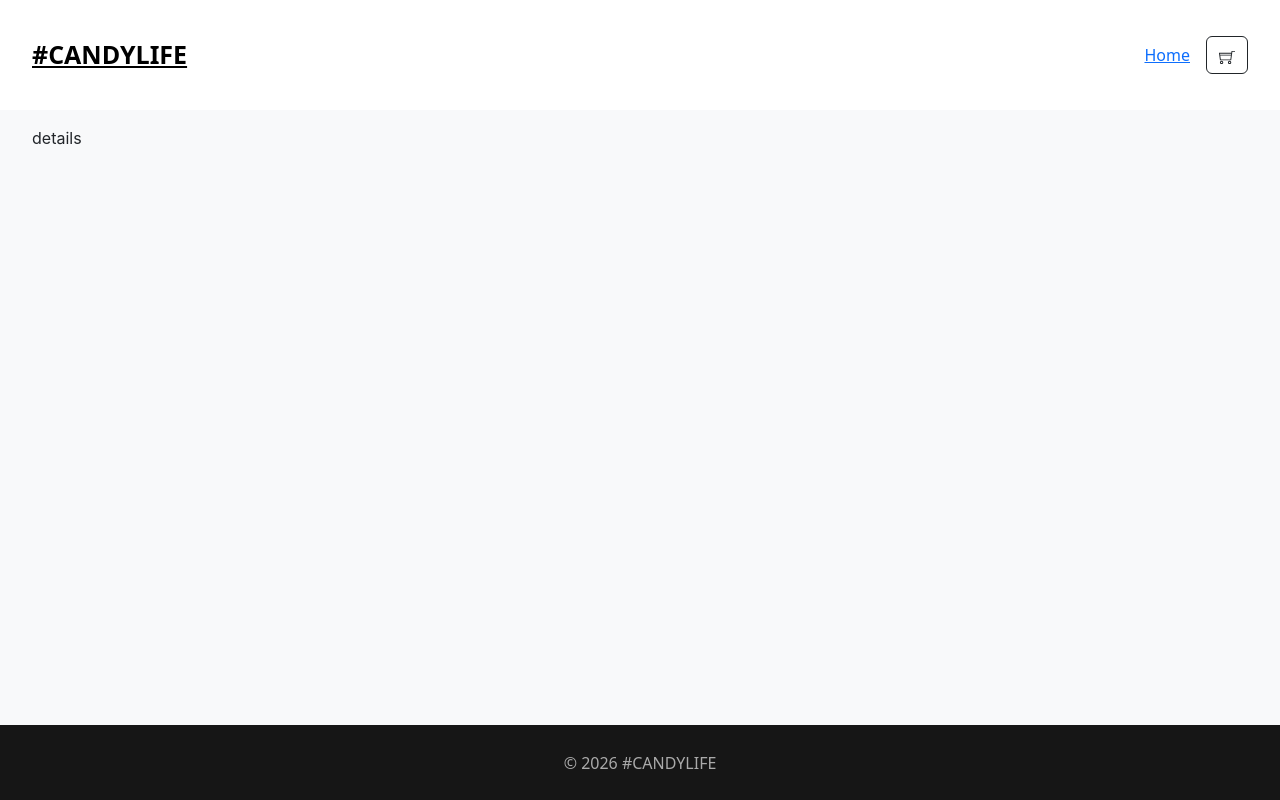
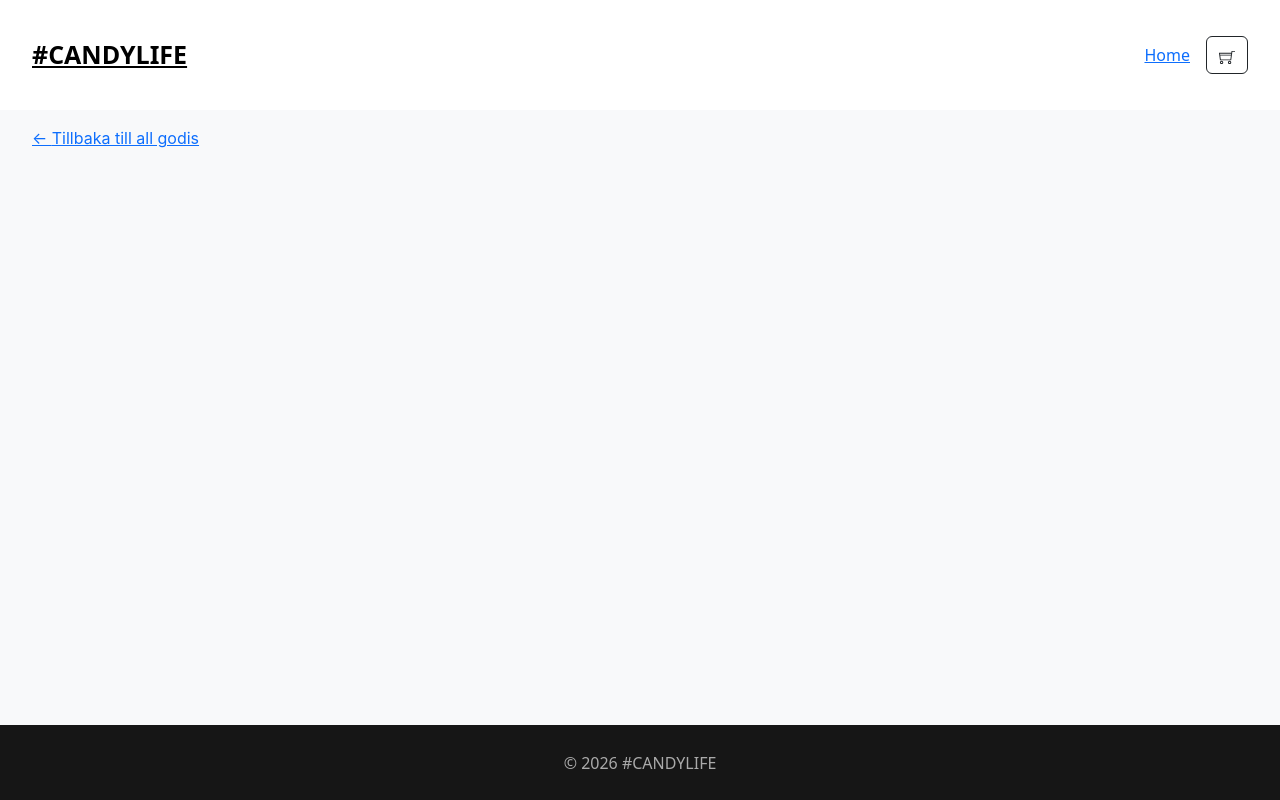
Before and after one commit to Petrasoderstrom1612/candy-life, a React (Vite) app in the folder candy-shop/: page /1 in a window 1280 px wide. Built offline with nearby package versions, Linux system fonts and the light colour scheme.

Commit message:
added a Link back

```diff
--- a/candy-shop/src/pages/CandyDetails.tsx
+++ b/candy-shop/src/pages/CandyDetails.tsx
@@ -1,8 +1,10 @@
+import {Link} from "react-router-dom"
+
 const CandyDetails = () => {
   return (
-    <div>
-      details
-    </div>
+    <section>
+      <Link to=".." relative="path" className="back-button">&larr; <span>Tillbaka till all godis</span></Link>
+    </section>
   )
 }
 
```
